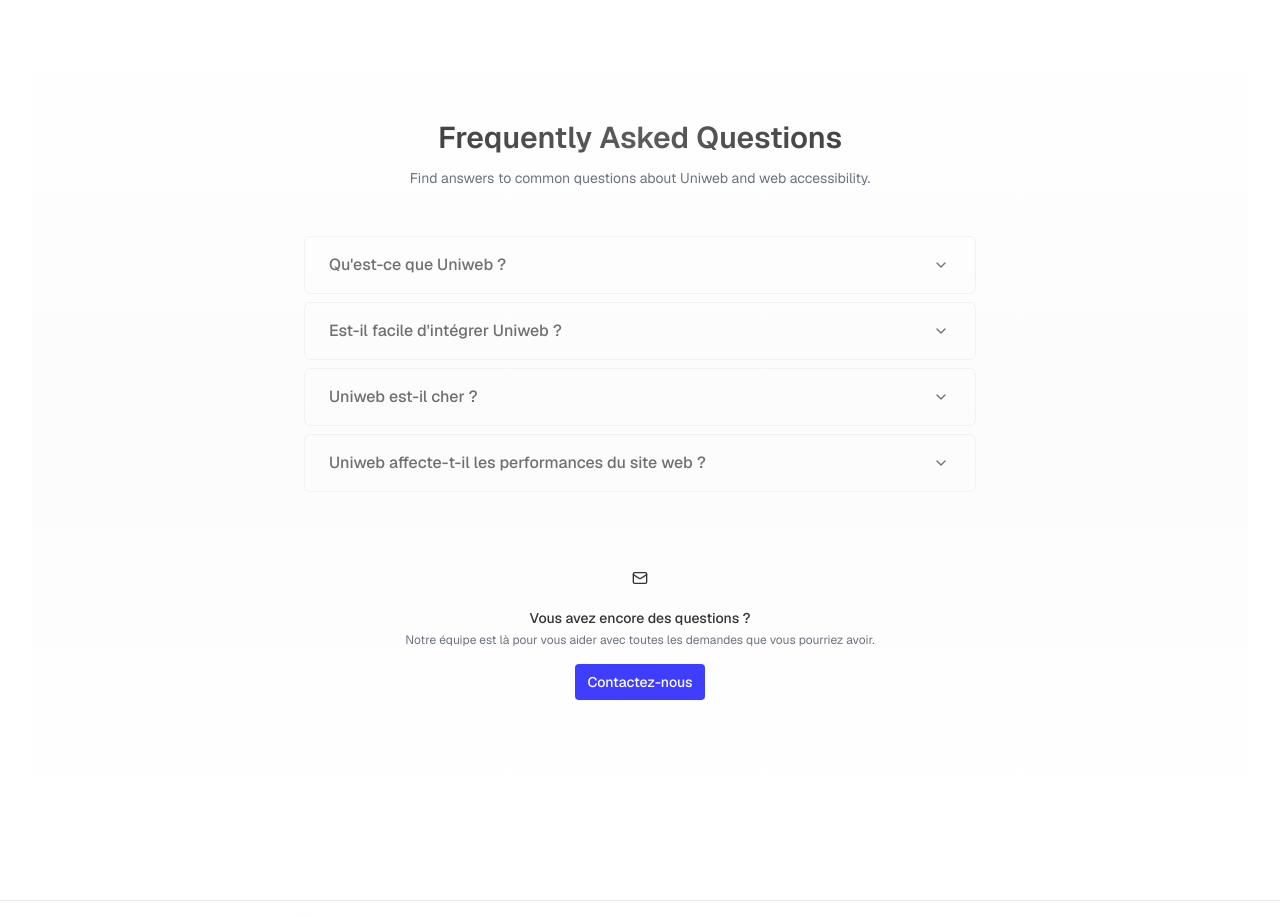
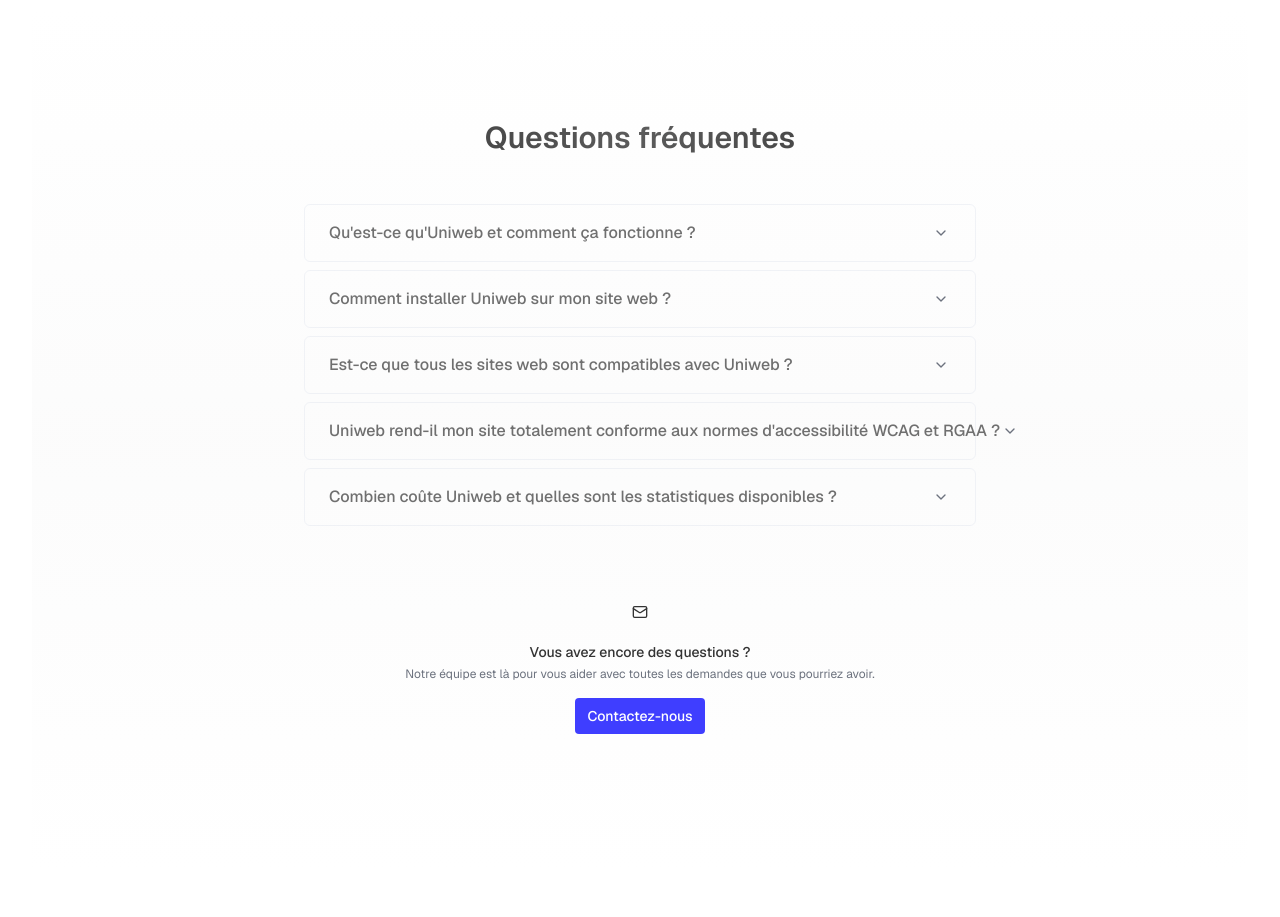
Before and after one commit to rgeron/uniweb-fr-copy, a Next.js app: page / in a window 1280 px wide. Shown: the part 3660-4577 px from the top of the page. Built offline with nearby package versions, Linux system fonts and the light colour scheme.

Commit message:
faq français

```diff
--- a/app/page.tsx
+++ b/app/page.tsx
@@ -115,8 +115,7 @@
 
         <div className="w-full max-w-7xl mx-auto px-4 md:px-6 lg:px-8 mt-8">
           <FaqSection
-            title="Frequently Asked Questions"
-            description="Find answers to common questions about Uniweb and web accessibility."
+            title="Questions fréquentes"
             items={faqItems}
             contactInfo={contactInfo}
             id="faq-section"
--- a/src/content/FAQ_CONTACT_DATA.ts
+++ b/src/content/FAQ_CONTACT_DATA.ts
@@ -1,23 +1,30 @@
 export const faqItems = [
   {
-    question: "Qu'est-ce que Uniweb ?",
+    question: "Qu'est-ce qu'Uniweb et comment ça fonctionne ?",
     answer:
-      "Uniweb est un script révolutionnaire qui rend n'importe quel site web conforme aux normes WCAG 2.1 instantanément.",
+      "Uniweb est une solution d'accessibilité numérique innovante qui rend instantanément n'importe quel site web conforme aux normes RGAA 4.1.2. Notre script analyse en temps réel la structure de votre site et apporte automatiquement les modifications nécessaires pour améliorer l'accessibilité, sans altérer l'ergonomie. Uniweb a été développé en collaboration avec des associations spécialisées dans le handicap pour répondre précisément aux besoins des utilisateurs ayant des difficultés visuelles, motrices ou cognitives.",
   },
   {
-    question: "Est-il facile d'intégrer Uniweb ?",
+    question: "Comment installer Uniweb sur mon site web ?",
     answer:
-      "C'est incroyablement simple. Il suffit d'ajouter une seule balise de script au HTML de votre site web.",
+      "L'installation d'Uniweb est extrêmement simple et rapide. Il vous suffit d'ajouter une seule ligne de code (notre script) dans l'en-tête HTML de votre site web. Aucune connaissance technique avancée n'est requise. Une fois installé, le script s'active automatiquement et commence à adapter l'affichage pour les utilisateurs qui en ont besoin. Pour les entreprises qui préfèrent une assistance, notre équipe technique peut prendre en charge l'intégration complète du script sur votre site en quelques minutes seulement.",
   },
   {
-    question: "Uniweb est-il cher ?",
+    question: "Est-ce que tous les sites web sont compatibles avec Uniweb ?",
     answer:
-      "Nous proposons différents plans tarifaires pour répondre à des besoins variés, y compris un niveau gratuit pour les petits projets.",
+      "Oui, Uniweb est compatible avec 99% des sites web existants, quelle que soit leur technologie ou leur structure. Notre solution fonctionne avec tous les CMS populaires (WordPress, Drupal, Joomla, etc.), les sites développés sur mesure, et les applications web modernes utilisant React, Angular ou Vue.js. Si vous avez un doute sur la compatibilité avec votre site, notre équipe technique peut réaliser gratuitement une analyse rapide pour confirmer la compatibilité. Uniweb s'adapte également automatiquement lors des mises à jour de contenu de votre site sans nécessiter d'intervention supplémentaire.",
   },
   {
-    question: "Uniweb affecte-t-il les performances du site web ?",
+    question:
+      "Uniweb rend-il mon site totalement conforme aux normes d'accessibilité WCAG et RGAA ?",
     answer:
-      "Uniweb est conçu pour être léger et avoir un impact minimal sur les performances de votre site web.",
+      "Uniweb permet d'atteindre un niveau élevé de conformité aux normes WCAG 2.1 et contribue significativement à la mise en conformité avec le RGAA (Référentiel Général d'Amélioration de l'Accessibilité). Notre solution couvre une large gamme de handicaps, y compris les troubles visuels, moteurs et cognitifs comme la dyslexie, le daltonisme ou la maladie de Parkinson. Bien qu'aucune solution unique ne puisse garantir une accessibilité à 100% pour tous les types de handicaps, Uniweb représente une avancée majeure et peut être utilisé comme une alternative accessible conforme aux exigences du décret du 24 juillet 2019. Pour une conformité totale, nous recommandons l'utilisation d'Uniweb en complément d'autres bonnes pratiques d'accessibilité web.",
+  },
+  {
+    question:
+      "Combien coûte Uniweb et quelles sont les statistiques disponibles ?",
+    answer:
+      "Nous proposons différentes formules tarifaires adaptées à tous types de projets : une version gratuite pour les petits sites, et des formules premium pour les sites à fort trafic ou les entreprises avec des besoins spécifiques. Chaque formule inclut l'installation, les mises à jour et un service client réactif. Côté utilisateur final, Uniweb est totalement gratuit et ne nécessite aucune inscription ou téléchargement. Notre tableau de bord vous permet d'accéder à des statistiques d'usage générales (nombre d'utilisateurs bénéficiant d'Uniweb sur votre site, pages visitées), tout en respectant scrupuleusement le RGPD. Contactez-nous pour obtenir un devis personnalisé en fonction de vos besoins spécifiques.",
   },
 ];
 
```
